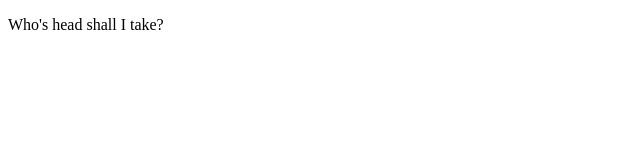
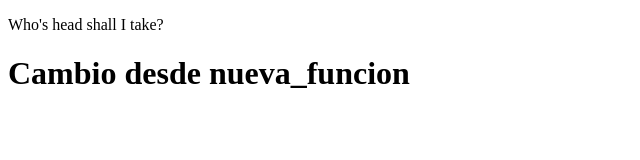
Before and after one commit to Jean-097/ISW, a plain HTML site: page index.html in a window 1280 px wide. Shown: the whole page, without its empty margins (0-640 px from the left). Drawn offline with Linux system fonts and the light colour scheme.

Commit message:
Cambio desde nueva_funcion

```diff
--- a/index.html
+++ b/index.html
@@ -5,5 +5,6 @@
   </head>
   <body>
     <p>Who's head shall I take?</p>
+    <h1>Cambio desde nueva_funcion</h1>
   </body>
 </html>
```
